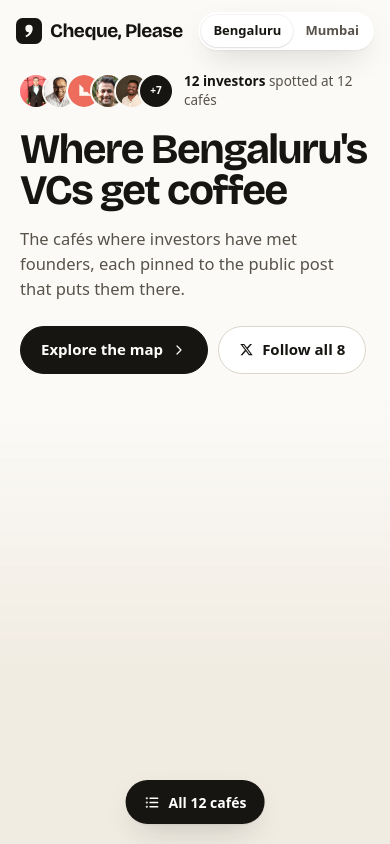
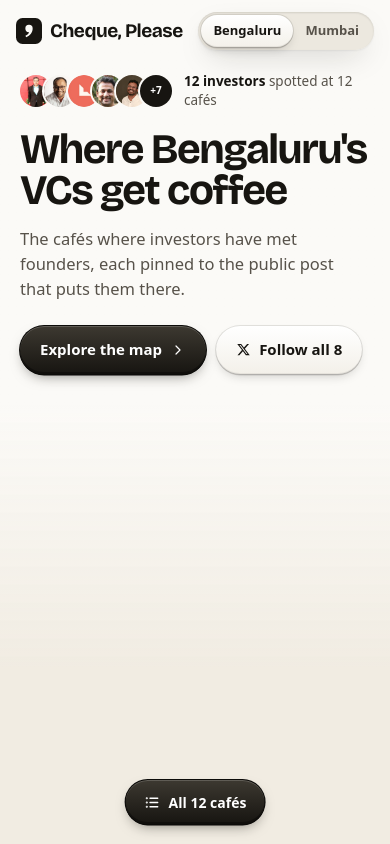
Before and after one commit to Kaif9999/Cheque-Please, a website built with Vite: page index.html in a window 390 px wide. Built offline with nearby package versions, Linux system fonts and the light colour scheme; no server answers; a web font is replaced by a local one.

Commit message:
style(ui): give buttons a raised, pressable look

```diff
--- a/index.html
+++ b/index.html
@@ -56,7 +56,7 @@
           id="top-actions"
           class="flex items-center gap-2 transition-[opacity,visibility] duration-300 group-data-[mode=intro]/app:invisible group-data-[mode=intro]/app:opacity-0 max-lg:hidden"
         ></div>
-        <nav class="flex rounded-full bg-white/95 p-[3px] shadow-float" aria-label="City">
+        <nav class="flex rounded-full bg-[#ebe7de]/95 p-[3px] shadow-[inset_0_1px_2px_rgb(23_21_17/0.12),var(--shadow-float)]" aria-label="City">
           <a class="seg-opt" data-city="bengaluru" href="#/bengaluru">Bengaluru</a>
           <a class="seg-opt" data-city="mumbai" href="#/mumbai">Mumbai</a>
         </nav>
@@ -72,7 +72,7 @@
     <button
       type="button"
       id="list-pill"
-      class="fixed bottom-[calc(20px+env(safe-area-inset-bottom))] left-1/2 z-10 inline-flex h-11 -translate-x-1/2 cursor-pointer items-center gap-2 rounded-full border-0 bg-ink px-4.5 text-[14px] font-semibold text-white shadow-float transition-[opacity,visibility] duration-300 group-data-[sheet=open]/app:invisible group-data-[sheet=open]/app:opacity-0 lg:hidden"
+      class="fixed bottom-[calc(20px+env(safe-area-inset-bottom))] left-1/2 z-10 inline-flex h-11 -translate-x-1/2 cursor-pointer items-center gap-2 rounded-full border-0 bg-ink bg-linear-to-b from-[#3d3931] to-ink px-4.5 text-[14px] font-semibold text-white shadow-raised-ink transition-[opacity,visibility,box-shadow,translate] duration-300 active:translate-y-px active:shadow-pressed-ink group-data-[sheet=open]/app:invisible group-data-[sheet=open]/app:opacity-0 lg:hidden"
       data-open-list
     ></button>
 
--- a/src/styles.css
+++ b/src/styles.css
@@ -17,6 +17,18 @@
   --shadow-pin: 0 1px 1px rgb(23 21 17 / 0.06), 0 4px 14px -4px rgb(23 21 17 / 0.3);
   --shadow-sheet: 0 30px 80px -20px rgb(23 21 17 / 0.45);
   --shadow-float: 0 1px 2px rgb(23 21 17 / 0.06), 0 12px 32px -12px rgb(23 21 17 / 0.28);
+
+  /* Raised buttons: a lit top edge, a darker lip underneath and a soft drop; pressed ones sink in. */
+  --shadow-raised: inset 0 1px 0 rgb(255 255 255 / 0.95), inset 0 -1px 0 rgb(23 21 17 / 0.06), 0 0 0 1px rgb(23 21 17 / 0.11),
+    0 1.5px 0 rgb(23 21 17 / 0.13), 0 5px 12px -5px rgb(23 21 17 / 0.28);
+  --shadow-raised-hover: inset 0 1px 0 #fff, inset 0 -1px 0 rgb(23 21 17 / 0.06), 0 0 0 1px rgb(23 21 17 / 0.14),
+    0 2.5px 0 rgb(23 21 17 / 0.13), 0 10px 20px -8px rgb(23 21 17 / 0.34);
+  --shadow-pressed: inset 0 1.5px 3px rgb(23 21 17 / 0.16), 0 0 0 1px rgb(23 21 17 / 0.13);
+  --shadow-raised-ink: inset 0 1px 0 rgb(255 255 255 / 0.18), inset 0 -2px 0 rgb(0 0 0 / 0.35), 0 0 0 1px #0c0b09,
+    0 1.5px 0 #0c0b09, 0 6px 14px -5px rgb(23 21 17 / 0.55);
+  --shadow-raised-ink-hover: inset 0 1px 0 rgb(255 255 255 / 0.22), inset 0 -2px 0 rgb(0 0 0 / 0.35), 0 0 0 1px #0c0b09,
+    0 2.5px 0 #0c0b09, 0 12px 22px -8px rgb(23 21 17 / 0.6);
+  --shadow-pressed-ink: inset 0 2px 4px rgb(0 0 0 / 0.5), 0 0 0 1px #0c0b09;
 
   --ease-soft: cubic-bezier(0.2, 0.8, 0.2, 1);
 
@@ -48,7 +60,7 @@
   }
 
   .seg-opt[aria-current='true'] {
-    @apply bg-white text-ink shadow-[0_1px_2px_rgb(23_21_17/0.1),0_0_0_1px_rgb(23_21_17/0.04)];
+    @apply bg-white bg-linear-to-b from-white to-[#f4f1ea] text-ink shadow-raised;
   }
 }
 
@@ -62,12 +74,18 @@
   margin: 0 20px 20px 0;
   overflow: hidden;
   border-radius: 12px;
-  box-shadow: var(--shadow-pin);
+  box-shadow: var(--shadow-raised);
 }
 
 .maplibregl-ctrl-group button {
   width: 36px;
   height: 36px;
+  background-image: linear-gradient(to bottom, #fff, #f4f1ea);
+}
+
+.maplibregl-ctrl-group button:active {
+  background-image: linear-gradient(to bottom, #efebe3, #f6f3ed);
+  box-shadow: var(--shadow-pressed);
 }
 
 .maplibregl-ctrl-attrib {
--- a/src/ui/components/button.ts
+++ b/src/ui/components/button.ts
@@ -1,8 +1,6 @@
 export interface ButtonOptions {
   primary?: boolean;
   size?: 'small' | 'medium' | 'large';
-  /** Sits on the map rather than on paper, so it needs its own shadow. */
-  floating?: boolean;
 }
 
 const SIZES = {
@@ -11,13 +9,28 @@ const SIZES = {
   large: 'h-12 gap-2 px-5 text-[15px]',
 };
 
+/** Shared by every raised control: it lifts a pixel under the pointer and sinks a pixel when pressed. */
+const PRESSABLE =
+  'cursor-pointer select-none border-0 no-underline transition-[box-shadow,translate] duration-150 ease-soft hover:-translate-y-px active:translate-y-px';
+
+/** Ink with a lit top edge. */
+const RAISED_INK =
+  'bg-ink bg-linear-to-b from-[#3d3931] to-ink text-white shadow-raised-ink hover:shadow-raised-ink-hover active:from-ink active:to-[#2b2822] active:shadow-pressed-ink';
+/** Paper-white with a lit top edge. */
+const RAISED =
+  'bg-white bg-linear-to-b from-white to-[#f3f0e9] text-ink shadow-raised hover:shadow-raised-hover active:from-[#efebe3] active:to-[#f6f3ed] active:shadow-pressed';
+
 /** Class string for a pill button or link; `is-done` is added briefly after a copy succeeds. */
-export function btn({ primary = false, size = 'medium', floating = false }: ButtonOptions = {}): string {
+export function btn({ primary = false, size = 'medium' }: ButtonOptions = {}): string {
   return [
-    'inline-flex cursor-pointer items-center whitespace-nowrap rounded-full border font-[550] leading-none no-underline transition active:scale-[.97]',
-    '[&.is-done]:border-ok [&.is-done]:bg-white [&.is-done]:text-ok',
+    'inline-flex items-center whitespace-nowrap rounded-full font-[550] leading-none [&.is-done]:text-ok',
+    PRESSABLE,
     SIZES[size],
-    primary ? 'border-ink bg-ink text-white hover:bg-[#2e2b25]' : 'border-line-2 bg-white text-ink hover:border-ink-3',
-    floating ? 'border-transparent shadow-float hover:border-transparent' : '',
+    primary ? RAISED_INK : RAISED,
   ].join(' ');
 }
+
+/** A round icon-only button, such as close. */
+export function roundBtn(): string {
+  return `grid size-9 flex-none place-items-center rounded-full text-ink ${PRESSABLE} ${RAISED}`;
+}
--- a/src/ui/components/sheet-bar.ts
+++ b/src/ui/components/sheet-bar.ts
@@ -1,10 +1,11 @@
 import { html, type Html } from '@/lib/html';
 import { icon } from '@/lib/icons';
+import { roundBtn } from './button';
 
 /** The panel's top row: whatever `start` holds, and a close button. Stays put while the panel scrolls. */
 export function sheetBar(start: Html): Html {
   return html`<div class="sticky top-0 z-[2] flex h-14 items-center justify-between gap-2 bg-paper/90 pl-3 pr-3 backdrop-blur-md">
     ${start}
-    <button type="button" class="grid size-9 flex-none cursor-pointer place-items-center rounded-full border-0 bg-sunk text-ink hover:bg-line" data-close-sheet aria-label="Close">${icon('close', 18)}</button>
+    <button type="button" class="${roundBtn()}" data-close-sheet aria-label="Close">${icon('close', 18)}</button>
   </div>`;
 }
--- a/src/ui/views/follow.ts
+++ b/src/ui/views/follow.ts
@@ -6,7 +6,7 @@ import { followUrl, issueUrl } from '@/lib/links';
 import { plural } from '@/lib/text';
 import { DISPLAY } from '../classes';
 import { avatar } from '../components/avatar';
-import { btn } from '../components/button';
+import { btn, roundBtn } from '../components/button';
 
 /** Contents of the follow dialog: everyone on X among `cafes`, each with a follow link. */
 export function renderFollow(title: string, cafes: Cafe[], cityName: string): Html {
@@ -26,7 +26,7 @@ export function renderFollow(title: string, cafes: Cafe[], cityName: string): Ht
     <header class="relative pb-3.5 pl-[22px] pr-[60px] pt-[22px]">
       <h2 id="follow-title" class="${DISPLAY} text-[26px] leading-[1.1]">${title}</h2>
       <p class="mt-2 text-sm text-ink-2">${plural(people.length, 'investor')} on X, each with a public post on the ${cityName} map.</p>
-      <button type="button" class="absolute right-4 top-4 grid size-[34px] cursor-pointer place-items-center rounded-full border-0 bg-sunk hover:bg-line" data-close aria-label="Close">${icon('close', 18)}</button>
+      <button type="button" class="${roundBtn()} absolute right-4 top-4" data-close aria-label="Close">${icon('close', 18)}</button>
     </header>
     <ul class="m-0 flex-1 list-none overflow-y-auto px-2.5 pb-2">${rows}</ul>
     <footer class="flex items-center justify-between gap-3 border-t border-line px-[22px] pb-[18px] pt-3.5 text-[13px] text-ink-2">
--- a/src/ui/views/legend.ts
+++ b/src/ui/views/legend.ts
@@ -5,7 +5,7 @@ import { zoneDot } from '../components/zone';
 
 /** A chip on phones, a row in the card on wide screens. */
 const ITEM =
-  'group inline-flex h-8 flex-none cursor-pointer items-center gap-2 rounded-full border-0 bg-white/95 px-3 text-[13px] font-medium text-ink shadow-float transition-colors aria-pressed:bg-ink aria-pressed:text-white lg:h-9 lg:w-full lg:rounded-[11px] lg:bg-transparent lg:px-2.5 lg:text-[13.5px] lg:shadow-none lg:hover:bg-sunk lg:aria-pressed:bg-ink';
+  'group inline-flex h-8 flex-none cursor-pointer items-center gap-2 rounded-full border-0 bg-white bg-linear-to-b from-white to-[#f3f0e9] px-3 text-[13px] font-medium text-ink shadow-raised transition-[box-shadow,translate] duration-150 active:translate-y-px active:shadow-pressed aria-pressed:from-[#3d3931] aria-pressed:to-ink aria-pressed:text-white aria-pressed:shadow-raised-ink lg:h-9 lg:w-full lg:rounded-[11px] lg:bg-transparent lg:bg-none lg:px-2.5 lg:text-[13.5px] lg:shadow-none lg:hover:bg-sunk lg:aria-pressed:bg-ink lg:aria-pressed:bg-linear-to-b lg:aria-pressed:shadow-raised-ink';
 const COUNT = 'tabular-nums text-ink-3 group-aria-pressed:text-white/60 lg:ml-auto';
 
 /** The map's key, which doubles as its filter: pick a kind of investor to see only their cafés. */
--- a/src/ui/views/topbar.ts
+++ b/src/ui/views/topbar.ts
@@ -8,8 +8,8 @@ import { btn } from '../components/button';
 export function renderTopActions(city: City): Html {
   const toFollow = followable(city.cafes).length;
   return html`
-    <button type="button" class="${btn({ floating: true })}" data-open-list>${icon('list')}All cafés</button>
-    ${toFollow > 0 && html`<button type="button" class="${btn({ primary: true, floating: true })}" data-follow-all>${icon('x', 13)}Follow all ${toFollow}</button>`}`;
+    <button type="button" class="${btn()}" data-open-list>${icon('list')}All cafés</button>
+    ${toFollow > 0 && html`<button type="button" class="${btn({ primary: true })}" data-follow-all>${icon('x', 13)}Follow all ${toFollow}</button>`}`;
 }
 
 /** The phone's way into the list, floating at the bottom of the map. */
```
